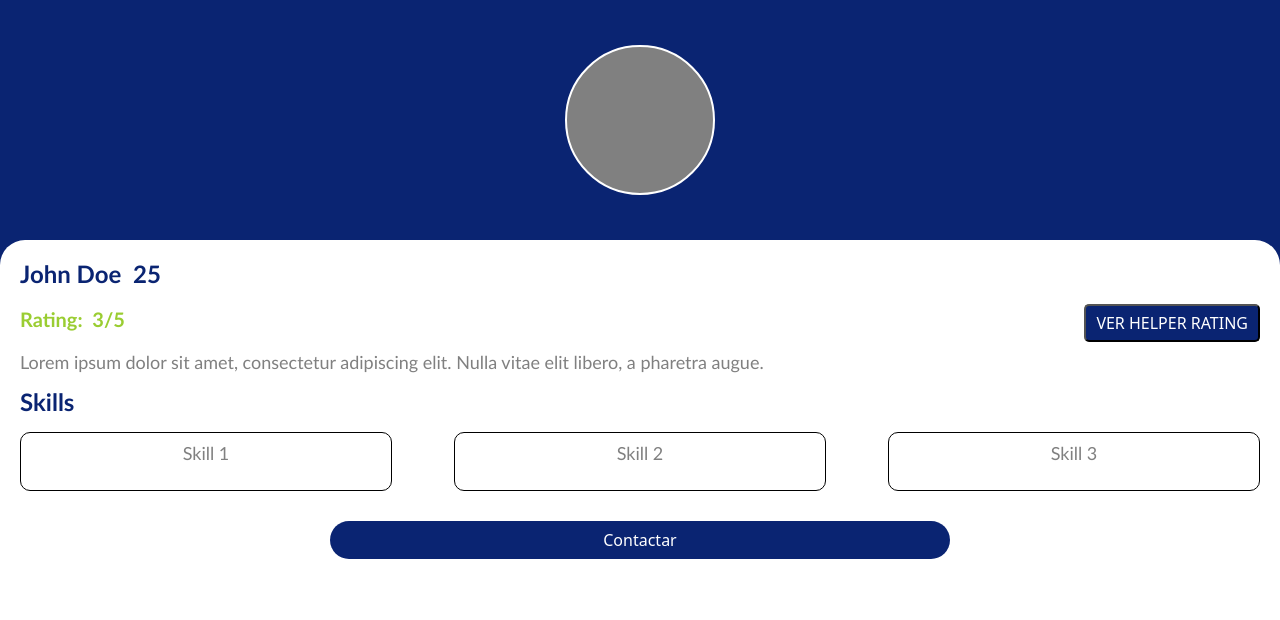
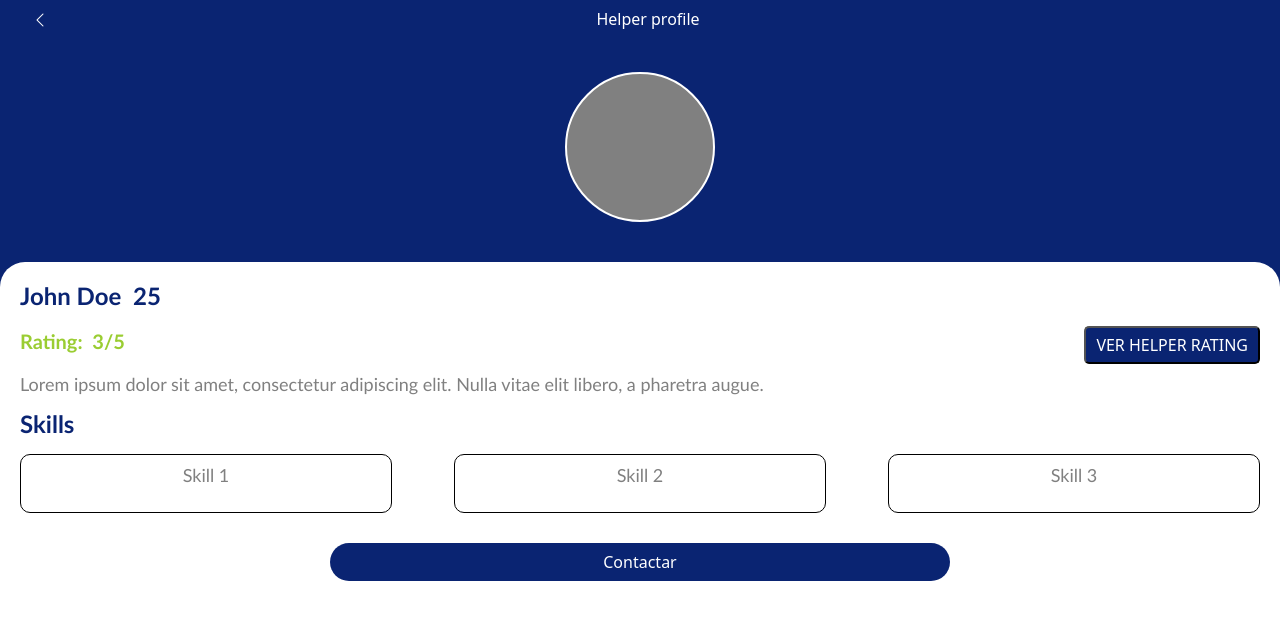
Before and after one commit to tomasrama12/NeedyFront, an Angular app in the folder NeedyFront/: page /helpers in a window 1280 px wide. Shown: the top 620 px of the page. Built offline with nearby package versions, Linux system fonts and the light colour scheme.

Commit message:
agregue el header

```diff
--- a/NeedyFront/src/app/helper/components/helper-page/helper-page.component.html
+++ b/NeedyFront/src/app/helper/components/helper-page/helper-page.component.html
@@ -1,4 +1,5 @@
 <div class="blue-container">
+    <app-header [backPage]="'/helpers'" [currentText]="'Helper profile'"></app-header>
     <div class="title-container">
         <div class="gray-circle"></div>
     </div>
--- a/NeedyFront/src/app/helper/components/helper-rating-page/helper-rating-page.component.html
+++ b/NeedyFront/src/app/helper/components/helper-rating-page/helper-rating-page.component.html
@@ -1,4 +1,5 @@
 <div class="blue-container">
+  <app-header [backPage]="'/helpers'" [currentText]="'Helper rating'"></app-header>
     <div class="title-container">
         <div class="gray-circle"></div>
     </div>
--- a/NeedyFront/src/app/helper/helper.module.ts
+++ b/NeedyFront/src/app/helper/helper.module.ts
@@ -2,6 +2,7 @@ import { CommonModule } from '@angular/common';
 import { NgModule } from '@angular/core';
 
 import { CoreModule } from '../core/core.module';
+import { SharedModule } from '../shared/shared.module';
 import { HelperPageComponent } from './components/helper-page/helper-page.component';
 import { HelperRatingPageComponent } from './components/helper-rating-page/helper-rating-page.component';
 import { HelperRoutingModule } from './helper-routing.module';
@@ -16,6 +17,7 @@ import { HelperRoutingModule } from './helper-routing.module';
     CommonModule,
     CoreModule,
     HelperRoutingModule,
+    SharedModule
   ]
 })
 export class HelperModule { }
--- /dev/null
+++ b/NeedyFront/src/app/shared/components/header/header.component.css
@@ -0,0 +1,16 @@
+i{
+    color: white;
+}
+
+.headerNavbar {
+    display: flex;
+    align-items: center;
+    width: 95vw;
+    color: white;
+    justify-content: space-between;
+}
+
+h3{
+    font-weight: 100;
+    font-size: 1rem;
+}
--- /dev/null
+++ b/NeedyFront/src/app/shared/components/header/header.component.html
@@ -0,0 +1,7 @@
+<div class="headerNavbar mt-2">
+    <a routerLink="{{backPage}}">
+        <i class="bi bi-chevron-left"></i>
+    </a>
+    <h3 *ngIf="currentText" class="m-0">{{currentText}}</h3>
+    <p></p>
+</div>
--- /dev/null
+++ b/NeedyFront/src/app/shared/components/header/header.component.ts
@@ -0,0 +1,18 @@
+import { Component, Input, OnInit } from '@angular/core';
+
+@Component({
+  selector: 'app-header',
+  templateUrl: './header.component.html',
+  styleUrls: ['./header.component.css']
+})
+export class HeaderComponent implements OnInit {
+
+  @Input() currentText?: string;
+  @Input() backPage?: string;
+
+  constructor() { }
+
+  ngOnInit(): void {
+  }
+
+}
```
Also changed, not shown: NeedyFront/src/app/shared/shared.module.ts (+7 -4 lines).
